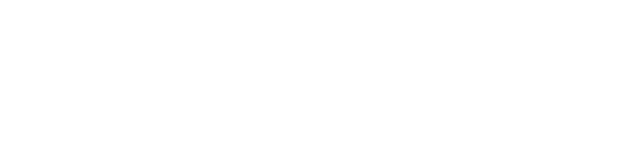
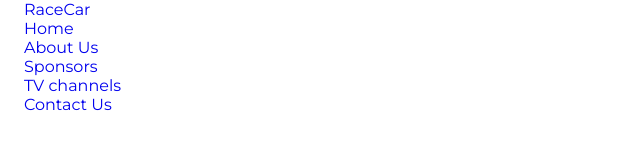
Before and after one commit to Luk30lende/Car-Website-Landing-Page, a plain HTML site: page index.html in a window 1280 px wide. Shown: the whole page, without its empty margins (0-640 px from the left). Drawn offline with nearby package versions, Linux system fonts and the light colour scheme.

Commit message:
Add navigation menu

```diff
--- a/index.html
+++ b/index.html
@@ -5,23 +5,45 @@
       <meta name="viewport" content="width=device-width, initial-scale=1.0">
 
       <!--=============== FAVICON ===============-->
-      <link rel="shortcut icon" href="assets/img/favicon.png" type="image/x-icon">
+      <link rel="shortcut icon" href="assets/img/car-favicon.png" type="image/x-icon">
 
       <!--=============== REMIXICONS ===============-->
       <link rel="stylesheet" href="https://cdnjs.cloudflare.com/ajax/libs/remixicon/4.2.0/remixicon.min.css">
 
       <!--=============== SWIPER CSS===============-->
-      <link rel="stylesheet" href="">
+      <link rel="stylesheet" href="https://cdn.jsdelivr.net/npm/swiper@11/swiper-bundle.min.css">
 
       <!--=============== CSS ===============-->
       <link rel="stylesheet" href="assets/css/styles.css">
 
-      <title>Responsive car website - Bedimcode</title>
+      <title>Responsive Car Website</title>
    </head>
    <body>
       <!--==================== HEADER ====================-->
       <header class="header" id="header">
+         <nav class="nav container">
+            <a href="#" class="nav__logo">RaceCar</a>
 
+            <div class="nav__menu" id="nav-menu">
+               <ul class="nav__list">
+                  <li><a href="#" class="nav__link">Home</a></li>
+                  <li><a href="#" class="nav__link">About Us</a></li>
+                  <li><a href="#" class="nav__link">Sponsors</a></li>
+                  <li><a href="#" class="nav__link">TV channels</a></li>
+                  <li><a href="#" class="nav__link">Contact Us</a></li>
+               </ul>
+
+               <!-- Close button -->
+                <div class="nav__close" id="nav-close">
+                  <i class="ri-close-large-line"></i>
+                </div>
+            </div>
+
+            <!-- Toggle Button -->
+             <div class="nav__toggle" id="nav-toggle">
+               <i class="ri-menu-line"></i>
+             </div>
+         </nav>
       </header>
 
       <!--==================== MAIN ====================-->
@@ -33,10 +55,10 @@
       </main>
 
       <!--=============== GSAP JS ===============-->
-      <script src=""></script>
+      <script src="https://cdn.jsdelivr.net/npm/gsap@3.12.5/dist/gsap.min.js"></script>
 
       <!--=============== SWIPER JS ===============-->
-      <script src=""></script>
+      <script src="https://cdn.jsdelivr.net/npm/swiper@11/swiper-bundle.min.js"></script>
 
       <!--=============== MAIN JS ===============-->
       <script src="assets/js/main.js"></script>
```
